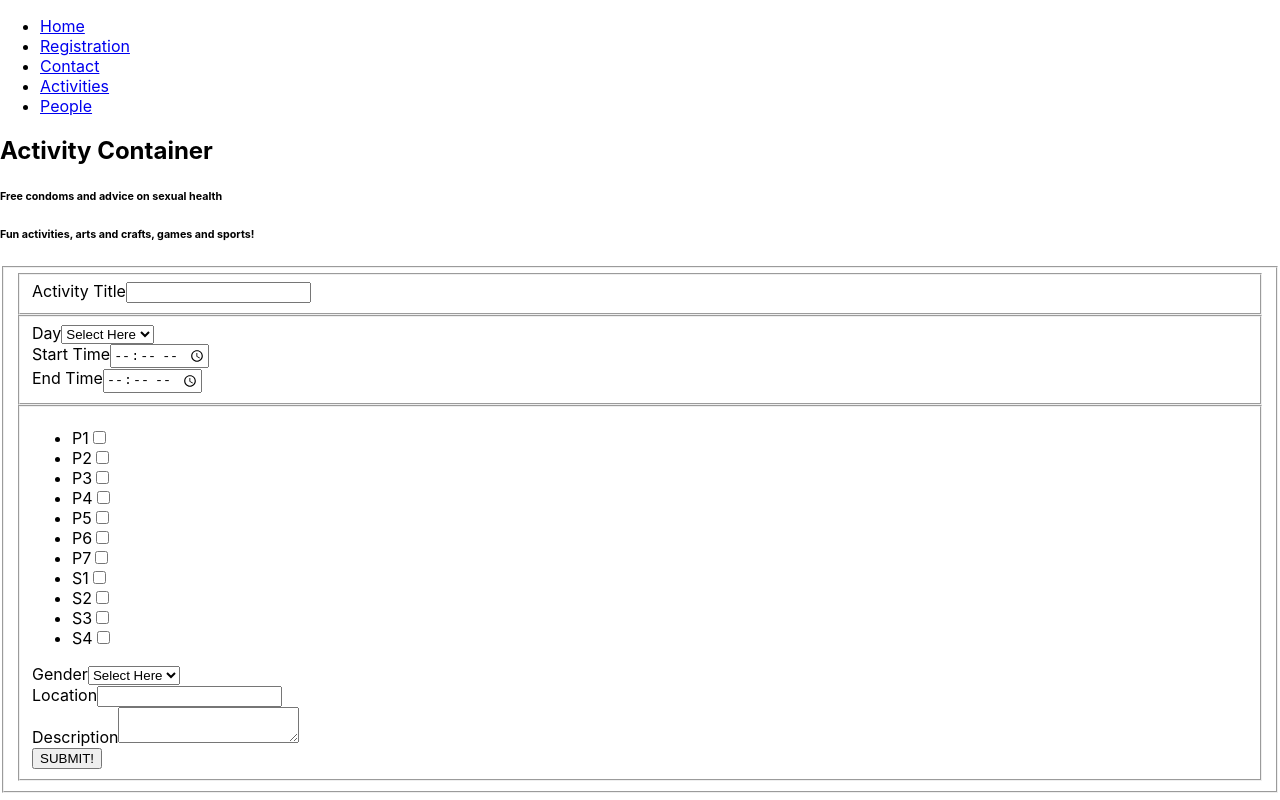
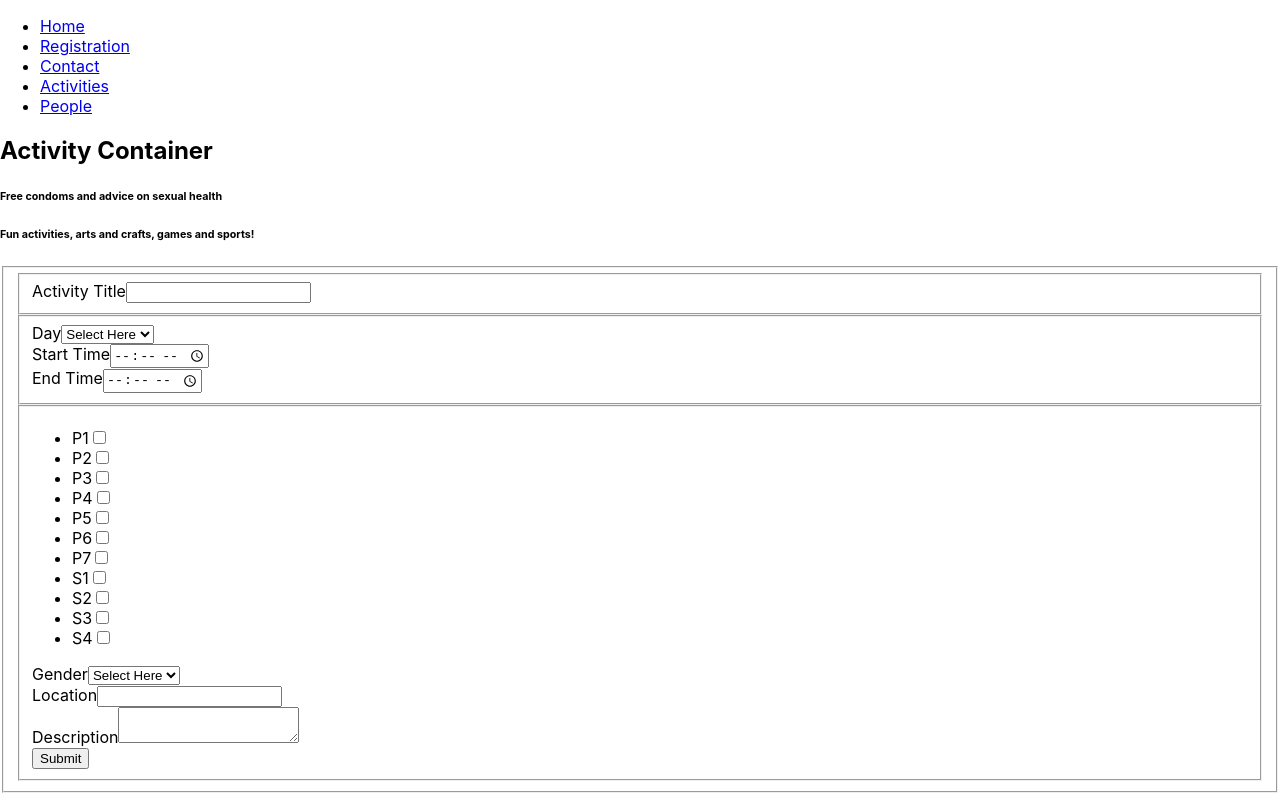
Before and after one commit to Fidelma/PYCP, a React (Create React App) app in the folder client/: page /activities in a window 1280 px wide. Built offline with nearby package versions, Linux system fonts and the light colour scheme.

Commit message:
handleSubmit function added

```diff
--- a/client/src/components/activity/ActivityForm.js
+++ b/client/src/components/activity/ActivityForm.js
@@ -27,11 +27,17 @@ class ActivityForm extends Component {
       description: ''
     };
     this.handleChange = this.handleChange.bind(this);
+    this.handleSubmit = this.handleSubmit.bind(this);
 
   }
 
   handleChange({ target: { value, name } }) {
     this.setState({[name]: value});
+  }
+
+  handleSubmit(e){
+    e.preventDefult();
+    this.props.addActivity({...this.state})
   }
 
   onToggle(index, e){
@@ -118,7 +124,7 @@ render(){
     </div>
 
     <div>
-      <button type="submit">SUBMIT!</button>
+      <button type="submit" onClick={this.handleSubmit}>Submit</button>
     </div>
 
     </fieldset>
```
